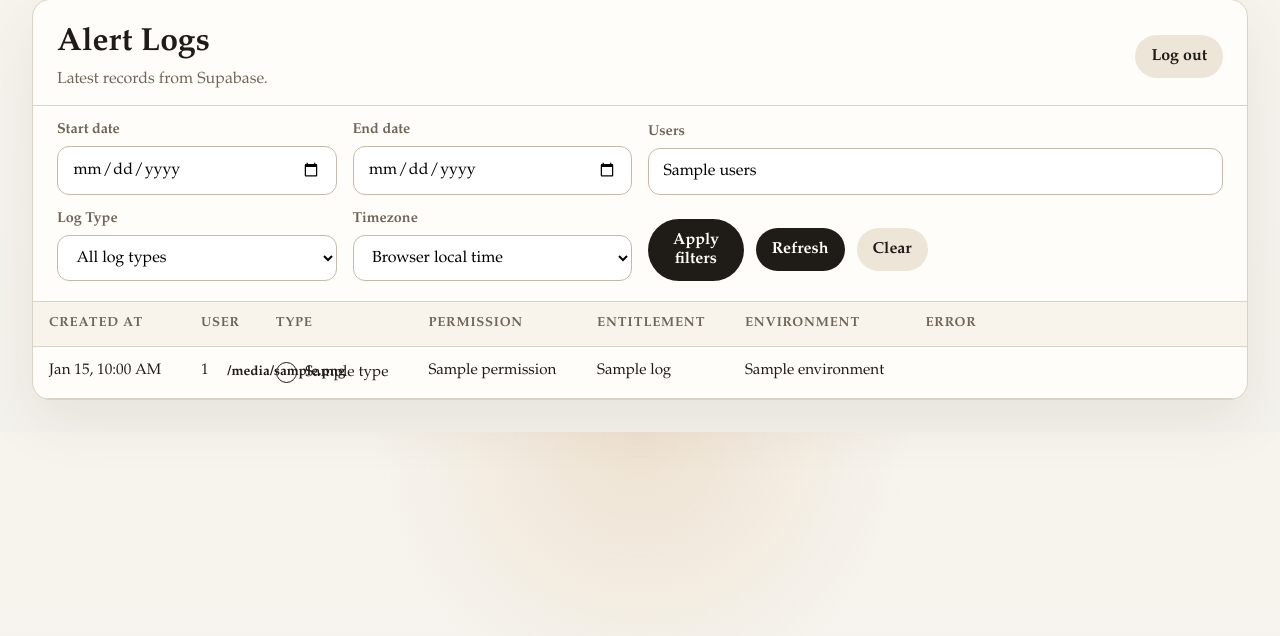
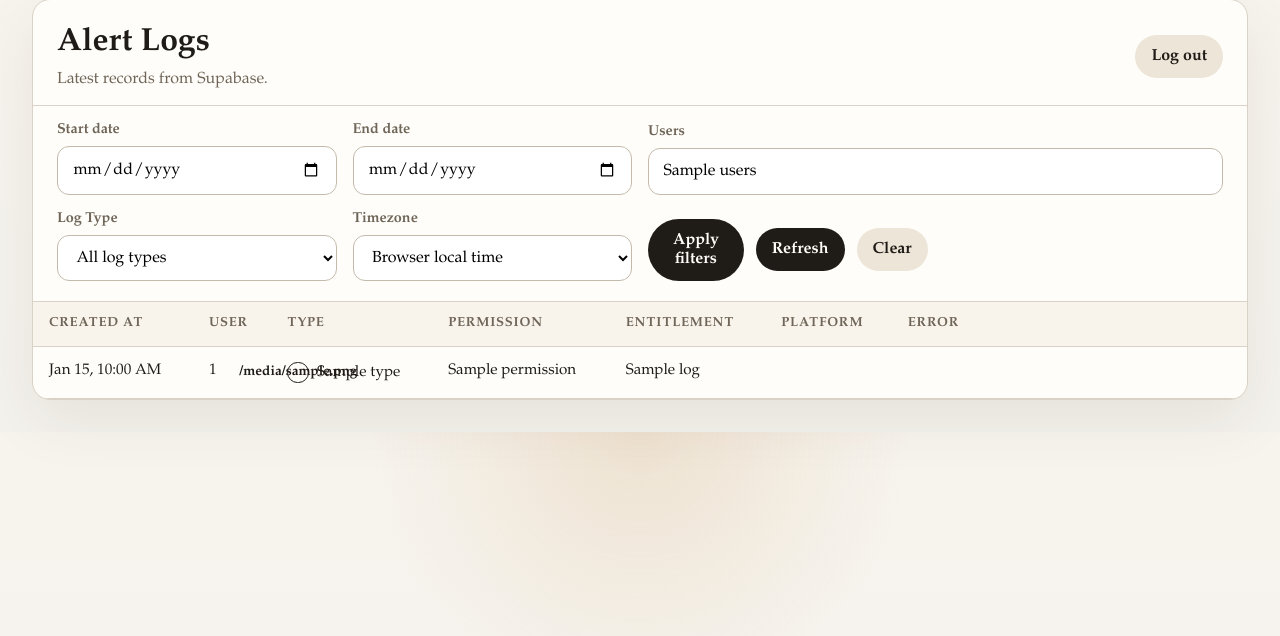
Before and after one commit to SamIAmHarris/pb_alert_logs, a FastAPI app: template app/templates/index.html in a window 1280 px wide. Shown: the part 33-669 px from the top of the page. Run offline with FastAPI, Linux system fonts and the light colour scheme; the template is opened without the code that fills it: most values are stand-ins (such as "Sample title", 1, 10 or a date in 2020); parts of the project's set-up code (start-up, migrations or seed data) failed here and were passed over.

Commit message:
Add platform to logs instead of environment

```diff
--- a/app/routes.py
+++ b/app/routes.py
@@ -124,7 +124,7 @@ async def index(request: Request) -> HTMLResponse:
                 "type_state": "type-error" if _has_text(row.get("error")) else "type-success",
                 "permission": _display_value(row.get("permission")),
                 "entitlement": _display_value(row.get("entitlement")),
-                "environment": _display_value(row.get("environment")),
+                "platform": _display_value(row.get("platform")),
                 "error": _display_value(row.get("error")),
             }
             for row in rows
--- a/app/supabase_client.py
+++ b/app/supabase_client.py
@@ -25,7 +25,7 @@ def fetch_recent_logs(
 
     query = (
         client.table(settings.supabase_logs_table)
-        .select("id, created_at, user_id, type, permission, entitlement, environment, error")
+        .select("id, created_at, user_id, type, permission, entitlement, platform, error")
         .order("created_at", desc=True)
         .limit(query_limit)
     )
--- a/app/templates/index.html
+++ b/app/templates/index.html
@@ -76,7 +76,7 @@
               <th>Type</th>
               <th>Permission</th>
               <th>Entitlement</th>
-              <th>Environment</th>
+              <th>Platform</th>
               <th>Error</th>
             </tr>
           </thead>
@@ -98,7 +98,7 @@
                 </td>
                 <td>{{ log.permission }}</td>
                 <td>{{ log.entitlement }}</td>
-                <td>{{ log.environment }}</td>
+                <td>{{ log.platform }}</td>
                 <td class="error-cell">{{ log.error }}</td>
               </tr>
             {% endfor %}
```
